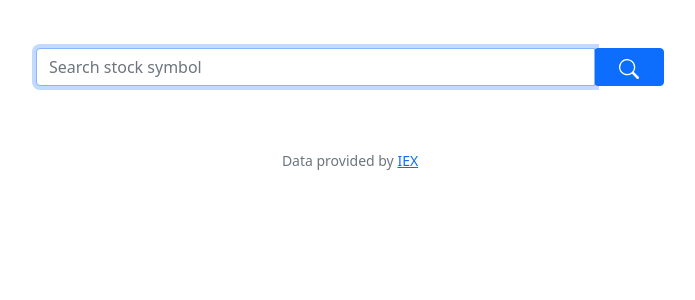
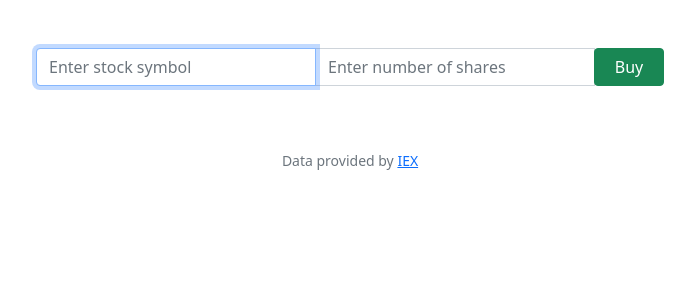
Before and after one commit to michael-hoang/cs50x, a Flask app: page /buy in a window 1280 px wide. Shown: the part 76-376 px from the top of the page, without its empty margins (290-985 px from the left). Run offline with Flask 3, Linux system fonts and the light colour scheme; a user stored in the database is signed in; some libraries are stand-ins or nearby versions.

Commit message:
Add input for number of shares

```diff
--- a/Week 9 - Flask/Problem Set 9/finance/templates/buy.html
+++ b/Week 9 - Flask/Problem Set 9/finance/templates/buy.html
@@ -7,17 +7,17 @@ Buy
 {% block main %}
 <form action="/buy" method="post">
   <div class="input-group mb-3 mx-auto w-50">
-    <input autocomplete="off" autofocus class="form-control" name="symbol" placeholder="Search stock symbol" required
+    <input autocomplete="off" autofocus class="form-control" name="symbol" placeholder="Enter stock symbol" required
+      type="text">
+    <input autocomplete="off" class="form-control" name="shares" placeholder="Enter number of shares" required
       type="text">
     <div class="input-group-append">
-      <button class="btn btn-primary quote-search-btn" type="submit">
-        <svg xmlns="http://www.w3.org/2000/svg" width="20" height="20" fill="currentColor" class="bi bi-search"
-          viewBox="0 0 16 16">
-          <path
-            d="M11.742 10.344a6.5 6.5 0 1 0-1.397 1.398h-.001c.03.04.062.078.098.115l3.85 3.85a1 1 0 0 0 1.415-1.414l-3.85-3.85a1.007 1.007 0 0 0-.115-.1zM12 6.5a5.5 5.5 0 1 1-11 0 5.5 5.5 0 0 1 11 0z" />
-        </svg>
-      </button>
+      <button class="btn btn-success quote-search-btn" type="submit">Buy</button>
     </div>
+  </div>
+
+  <div>
+
   </div>
 </form>
 {% endblock %}
```
Also changed, not shown: 1 other file.
